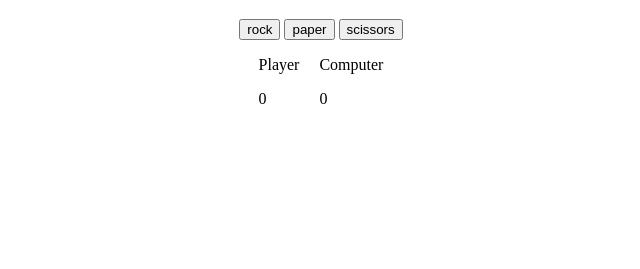
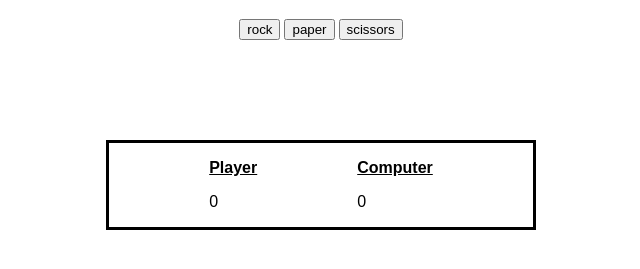
Before and after one commit to ec-dd/rps-game, a plain HTML site: page index.html in a window 1280 px wide. Shown: the part 69-338 px from the top of the page, without its empty margins (319-959 px from the left). Drawn offline with Linux system fonts and the light colour scheme.

Commit message:
styled the scoreboard

```diff
--- a/css/styles.css
+++ b/css/styles.css
@@ -8,8 +8,15 @@
 .score {
   display: flex;
   flex-direction: row;
+  padding: 0px 100px 0px;
+  margin: 100px;
+  border: solid;
 }
 
 .playerScore {
-  padding-right: 20px;
+  padding-right: 100px;
 }
+
+p {
+  font-family: Arial, Helvetica, sans-serif;
+}
--- a/index.html
+++ b/index.html
@@ -15,13 +15,18 @@
         <button class="scissors-btn">scissors</button>
       </div>
       <!-- Score count display -->
+
       <div class="score">
         <div class="playerScore">
-          <p>Player</p>
+          <p>
+            <strong> <u>Player</u> </strong>
+          </p>
           <p id="playerScoreCount">0</p>
         </div>
         <div class="computerScore">
-          <p>Computer</p>
+          <p>
+            <strong> <u>Computer</u> </strong>
+          </p>
           <p id="computerScoreCount">0</p>
         </div>
       </div>
```
